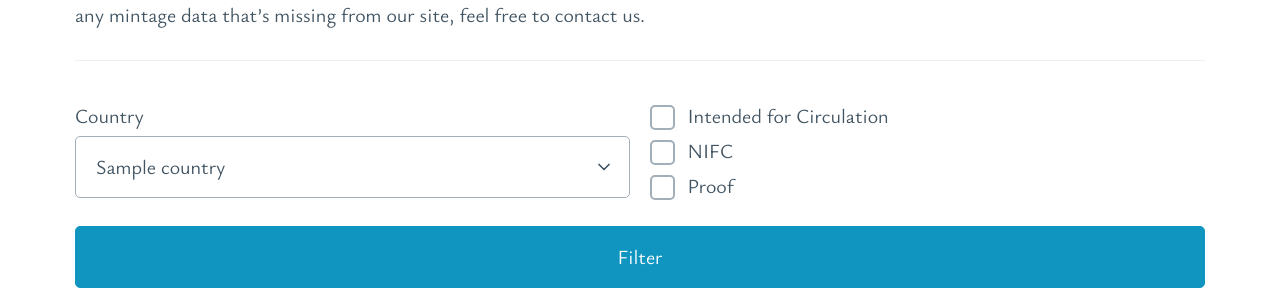
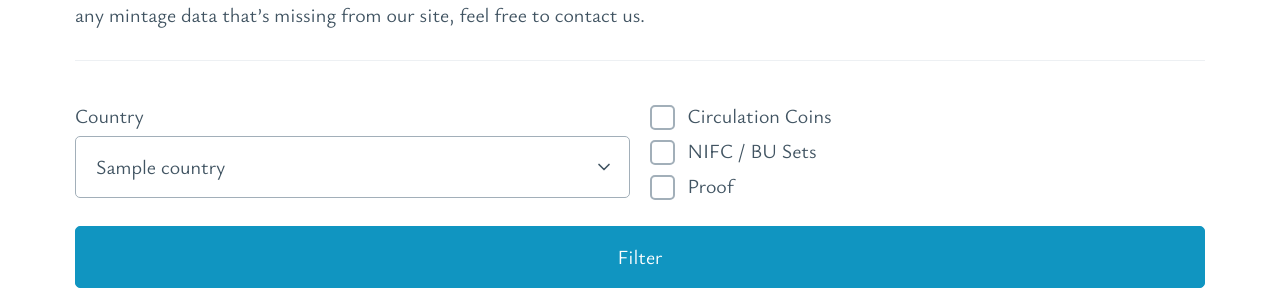
Before and after one commit to Mango0x45/ToBeNamed, a Python web app: template src/templates/coins/mintages.html in a window 1280 px wide. Shown: the part 302-602 px from the top of the page. Run offline with Jinja, Linux system fonts and the light colour scheme; the template is opened without the code that fills it: most values are stand-ins (such as "Sample title", 1, 10 or a date in 2020).

Commit message:
Update option names

```diff
--- a/src/templates/coins/mintages.html
+++ b/src/templates/coins/mintages.html
@@ -50,7 +50,7 @@
 							checked
 							{% endif %}
 						>
-						Intended for Circulation
+						{{ _("Circulation Coins") }}
 					</label>
 					<label for="compact-nifc">
 						<input
@@ -61,7 +61,7 @@
 							checked
 							{% endif %}
 						>
-						NIFC
+						{{ _("NIFC / BU Sets") }}
 					</label>
 					<label for="compact-proof">
 						<input
@@ -72,7 +72,7 @@
 							checked
 							{% endif %}
 						>
-						Proof
+						{{ _("Proof") }}
 					</label>
 				</fieldset>
 			</div>
```
